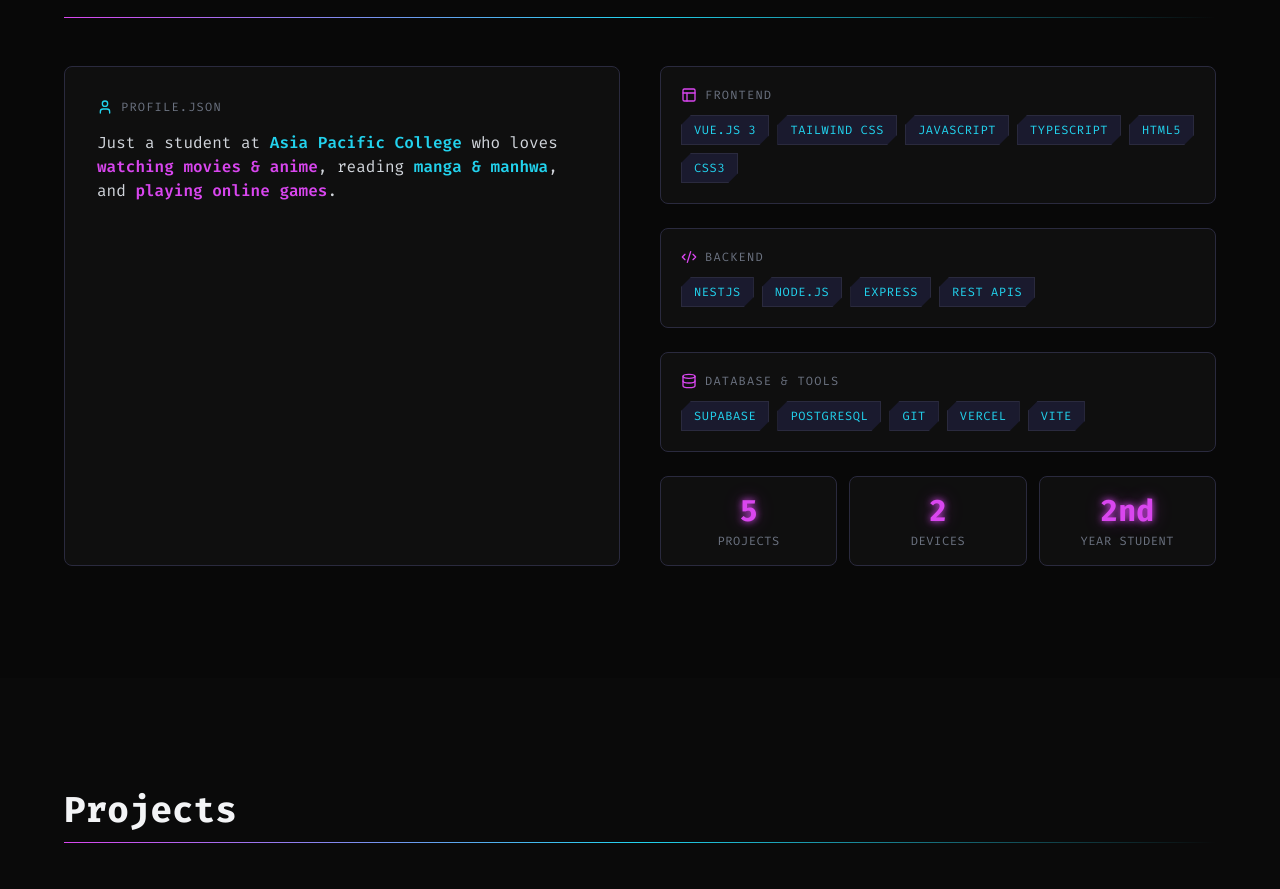
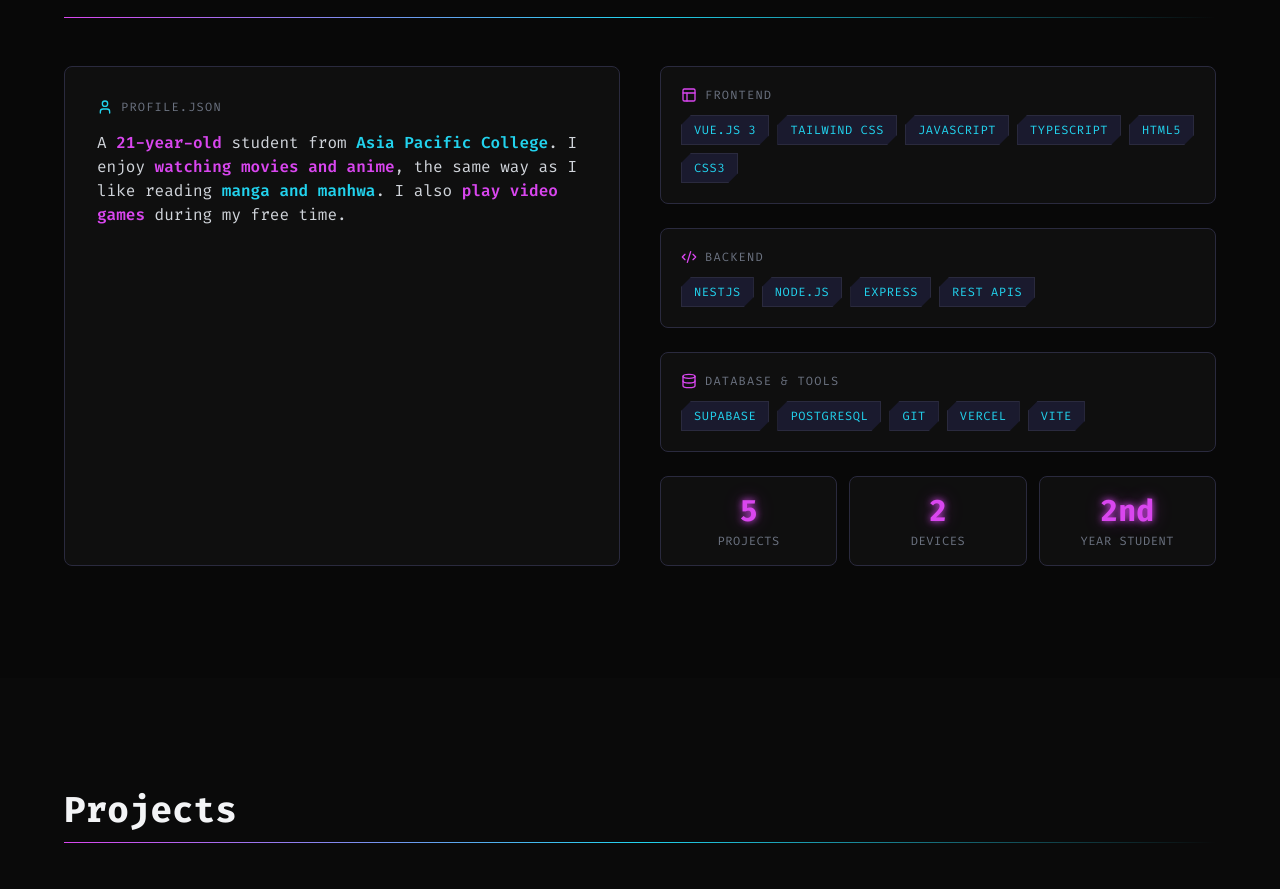
Before and after one commit to Rei257/Finals-webprog-IT241, a Vue app in the folder frontend/: page / in a window 1280 px wide. Shown: the part 947-1836 px from the top of the page. Built offline with nearby package versions, Linux system fonts and the light colour scheme; no server answers.

Commit message:
Update bio text in AboutSection

```diff
--- a/frontend/src/components/AboutSection.vue
+++ b/frontend/src/components/AboutSection.vue
@@ -21,11 +21,11 @@
           </div>
           <div class="space-y-4 text-gray-300 text-sm sm:text-base leading-relaxed">
             <p>
-              Just a student at
-              <span class="text-neon-blue font-semibold">Asia Pacific College</span>
-              who loves <span class="text-neon-pink font-semibold">watching movies &amp; anime</span>,
-              reading <span class="text-neon-blue font-semibold">manga &amp; manhwa</span>,
-              and <span class="text-neon-pink font-semibold">playing online games</span>.
+              A <span class="text-neon-pink font-semibold">21-year-old</span> student from
+              <span class="text-neon-blue font-semibold">Asia Pacific College</span>.
+              I enjoy <span class="text-neon-pink font-semibold">watching movies and anime</span>,
+              the same way as I like reading <span class="text-neon-blue font-semibold">manga and manhwa</span>.
+              I also <span class="text-neon-pink font-semibold">play video games</span> during my free time.
             </p>
           </div>
         </div>
```
